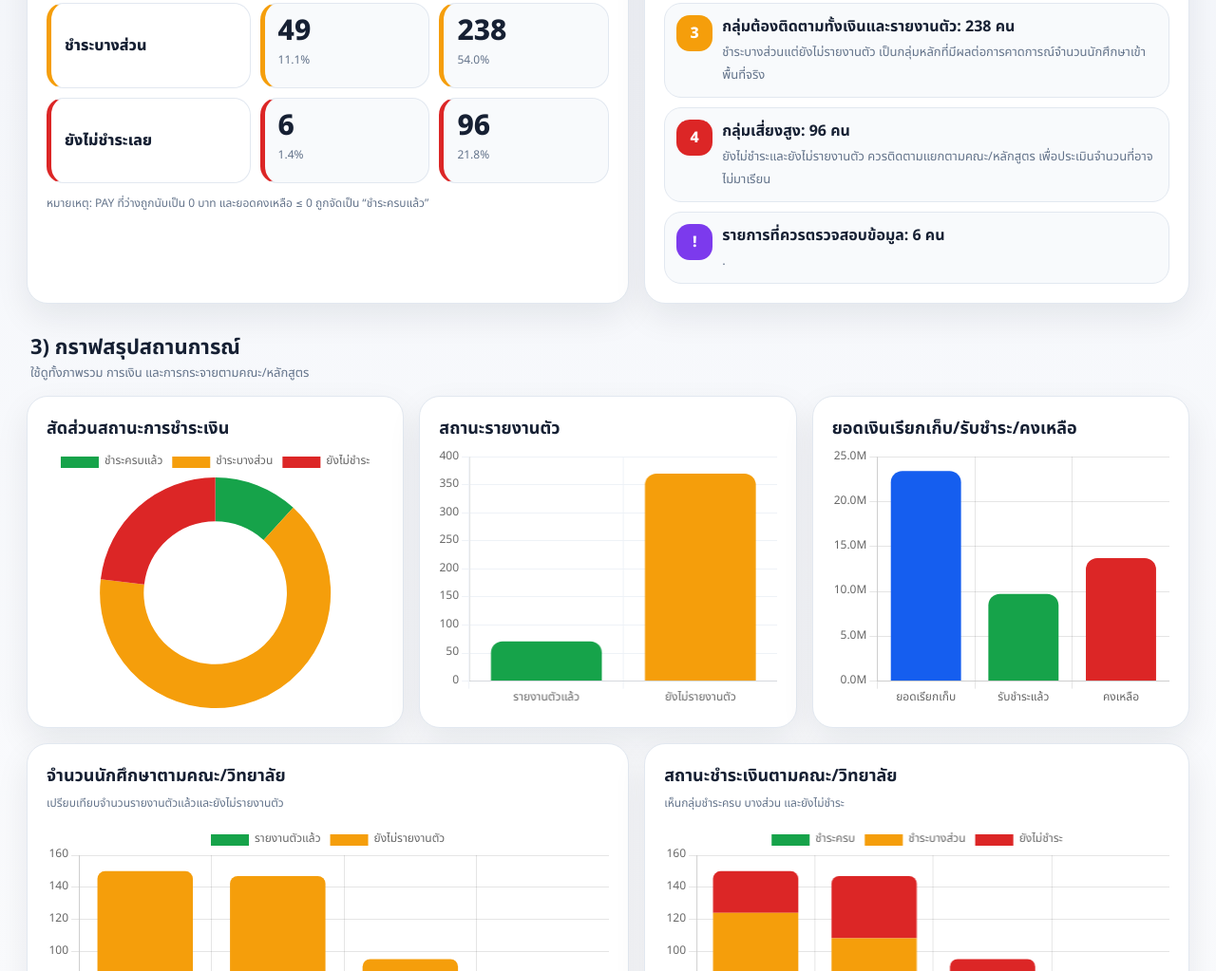
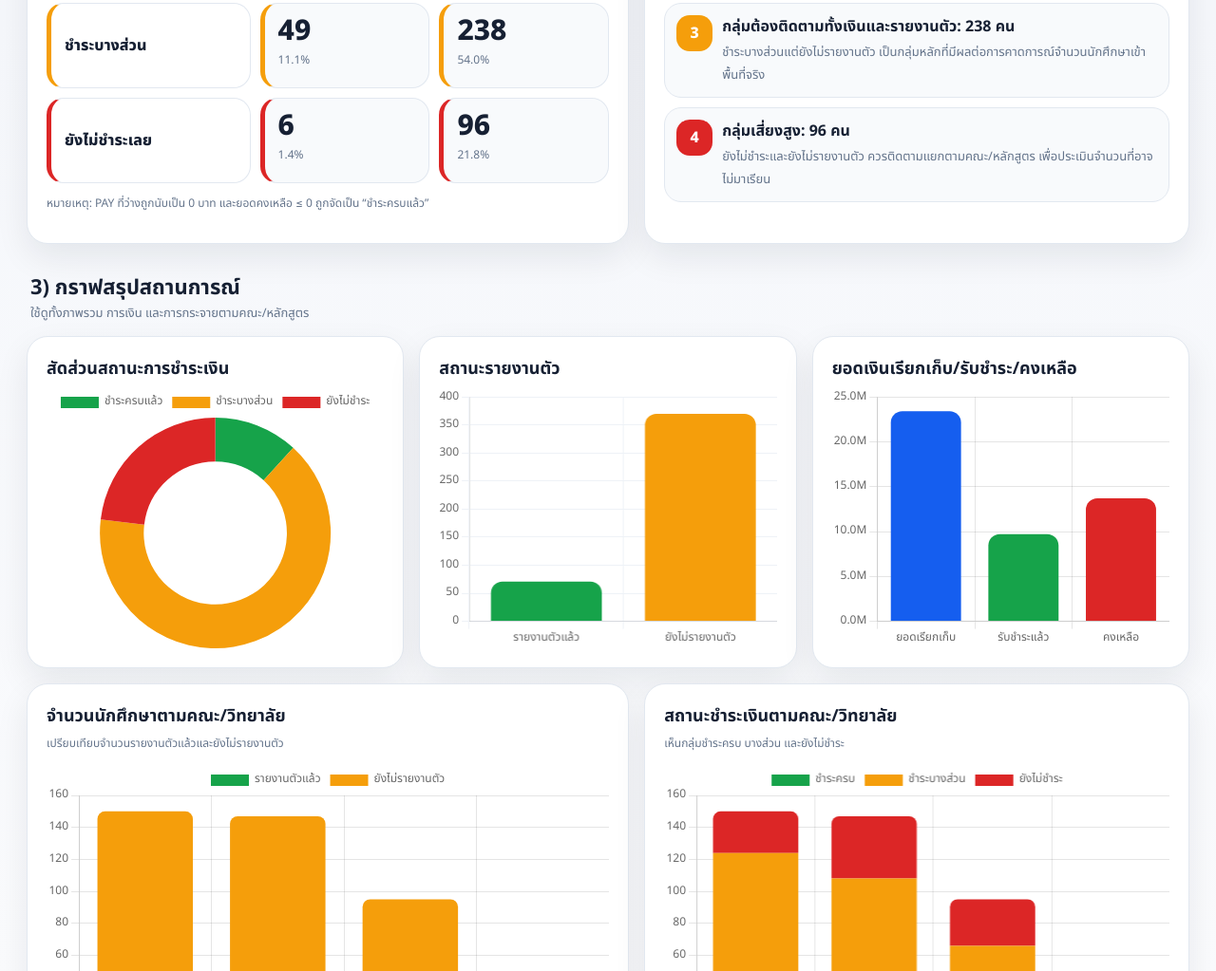
Before and after one commit to psuskillupcenter/paycheckin, a plain HTML site: page index.html in a window 1280 px wide. Shown: the part 1143-2166 px from the top of the page at 95% size. Drawn offline with nearby package versions, Linux system fonts and the light colour scheme.

Commit message:
Update index.html

```diff
--- a/index.html
+++ b/index.html
@@ -535,7 +535,7 @@ function renderInsights(s) {
     {icon:'2', color: COLORS.blue, title:`กลุ่มมีโอกาสมาเรียนสูงแต่ยังไม่รายงานตัว: ${fmtNum(followPaid)} คน`, text:`ชำระครบแล้วแต่ยังไม่รายงานตัว ควรเร่งสื่อสารขั้นตอนรายงานตัวและตรวจสอบอุปสรรค`},
     {icon:'3', color: COLORS.amber, title:`กลุ่มต้องติดตามทั้งเงินและรายงานตัว: ${fmtNum(followPartial)} คน`, text:`ชำระบางส่วนแต่ยังไม่รายงานตัว เป็นกลุ่มหลักที่มีผลต่อการคาดการณ์จำนวนนักศึกษาเข้าพื้นที่จริง`},
     {icon:'4', color: COLORS.red, title:`กลุ่มเสี่ยงสูง: ${fmtNum(highRisk)} คน`, text:`ยังไม่ชำระและยังไม่รายงานตัว ควรติดตามแยกตามคณะ/หลักสูตร เพื่อประเมินจำนวนที่อาจไม่มาเรียน`},
-    {icon:'!', color: COLORS.purple, title:`รายการที่ควรตรวจสอบข้อมูล: ${fmtNum(dataCheck)} คน`, text:`.`}
+
   ];
   $('insights').innerHTML = items.map(i => `
     <div class="insight">
```
